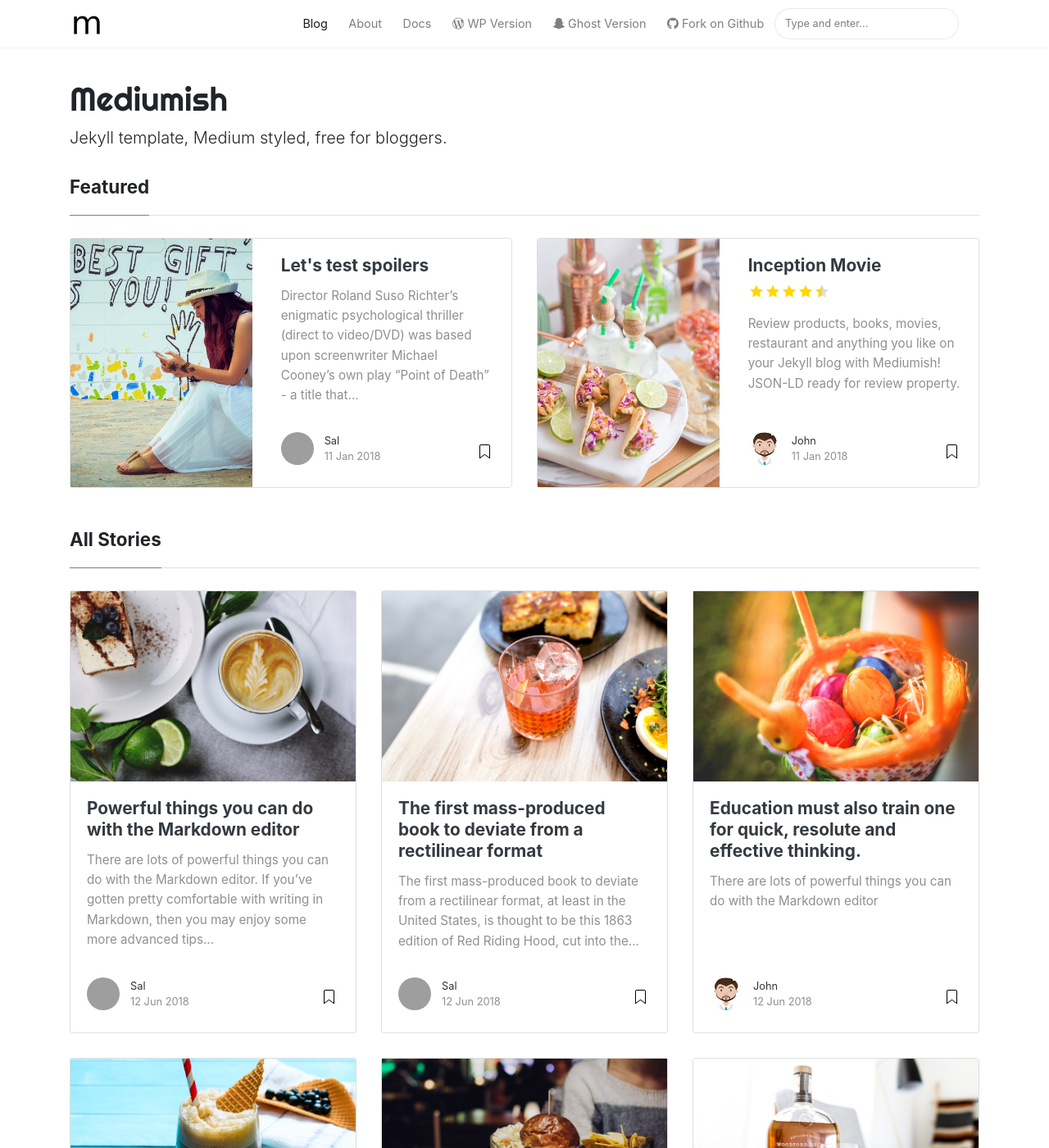
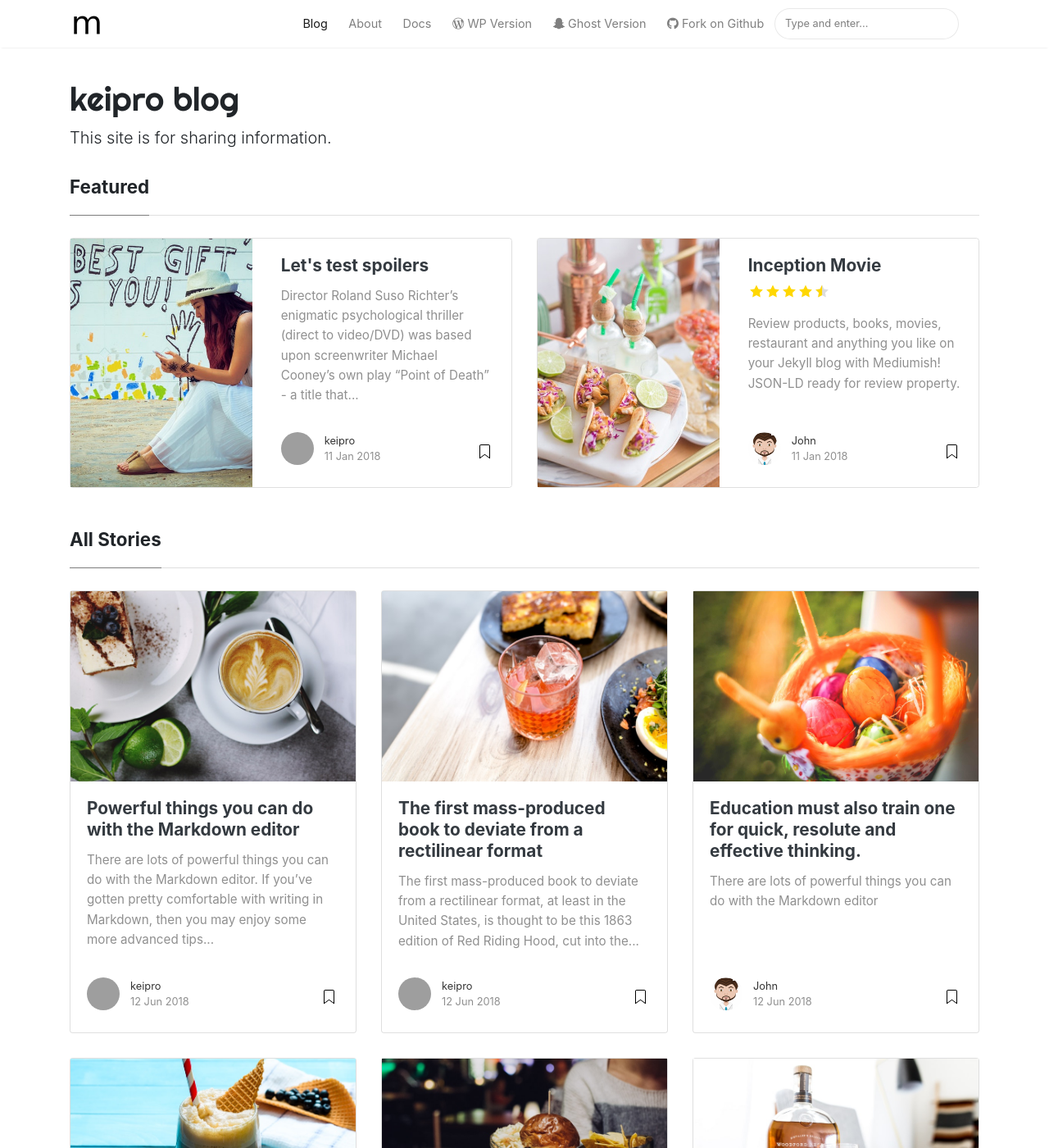
Before and after one commit to KeiPro/keipro.github.io, a Jekyll site: the page built from index.html, in a window 1280 px wide and 1400 px high. Shown: the whole window at 82% size. Built offline with Jekyll 4.4.1, drawn with Linux system fonts in a browser that asks for light colours; nearby versions of some CDN libraries; the list of posts is cut into pages by our own code; some of the changed text lies outside the part shown; grey boxes are pictures that could not be loaded.

Commit message:
modify _config.yml

```diff
--- a/_config.yml
+++ b/_config.yml
@@ -1,30 +1,30 @@
 # Site
-name: "Mediumish"
-title: "Mediumish"
-description: "Jekyll template, Medium styled, free for bloggers."
-logo: 'assets/images/logo.png'
-favicon: 'assets/images/logo.png'
-baseurl: /mediumish-theme-jekyll
-google_analytics: 'UA-46278016-1'
-disqus: 'demowebsite'
-mailchimp-list: 'https://wowthemes.us11.list-manage.com/subscribe/post?u=8aeb20a530e124561927d3bd8&amp;id=8c3d2d214b'
+name: "keipro blog"
+title: "blog"
+description: "This site is for sharing information."
+logo: "assets/images/logo.png"
+favicon: "assets/images/logo.png"
+baseurl: /keipro.github.io/
+google_analytics: "UA-46278016-1"
+disqus: "demowebsite"
+mailchimp-list: "https://wowthemes.us11.list-manage.com/subscribe/post?u=8aeb20a530e124561927d3bd8&amp;id=8c3d2d214b"
 include: ["_pages"]
 permalink: /:title/
 
 # Authors
 authors:
   sal:
-    name: Sal
-    display_name: Sal
+    name: keipro
+    display_name: keipro
     gravatar: e56154546cf4be74e393c62d1ae9f9d4
-    email: wowthemesnet@gmail.com
+    email: keiprogramo@gmail.com
     web: https://www.wowthemes.net
     twitter: https://twitter.com/wowthemesnet
     description: "Author of Mediumish, a Bootstrap Medium styled template available for WordPress, HTML, Ghost and Jekyll. You are currently previewing Jekyll template demo."
   john:
     name: John
     display_name: John
-    avatar: 'assets/images/avatar.png'
+    avatar: "assets/images/avatar.png"
     gravatar: b1cc14991db7a456fcd761680bbc8f81
     email: wowthemesnet@gmail.com
     web: https://www.wowthemes.net
@@ -45,7 +45,7 @@ jekyll-archives:
     - categories
   layout: archive
   permalinks:
-    category: '/category/:name/'
+    category: "/category/:name/"
 
 # Pagination
 paginate: 6
```
